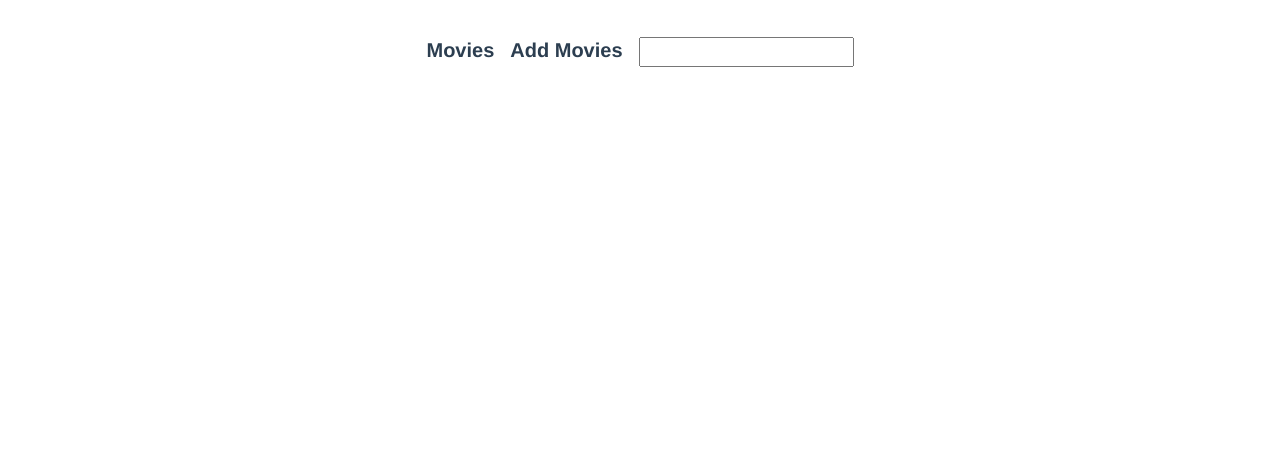
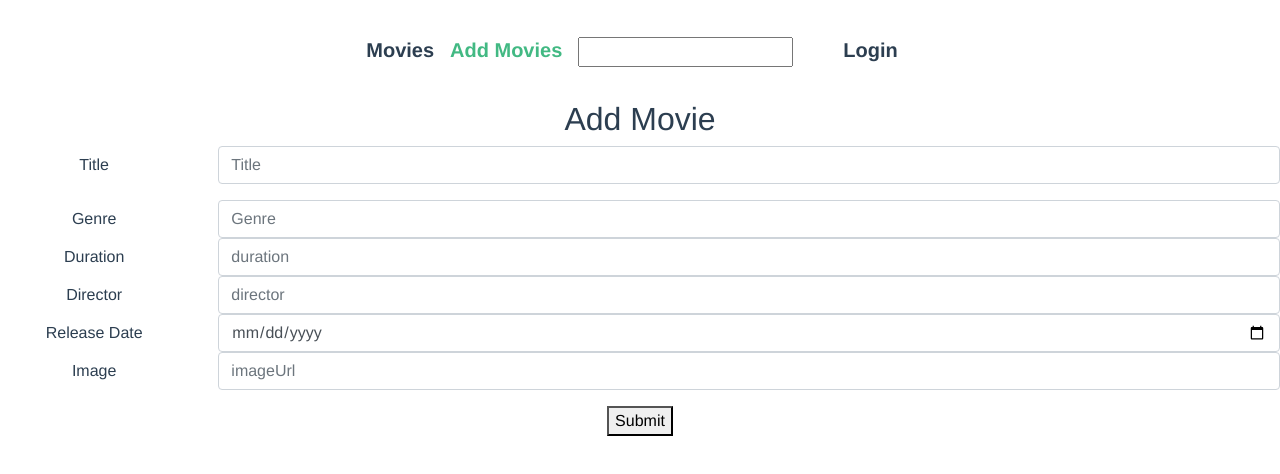
Before and after one commit to Vukasin993/movies-app, a Vue app: page /add-movie in a window 1280 px wide. Shown: the top 474 px of the page. Built offline with nearby package versions, Linux system fonts and the light colour scheme; sample sign-in values are in the browser's storage.

Commit message:
Add new component, create AddMovie form, and Login Form

```diff
--- /dev/null
+++ b/src/components/AddMovie.vue
@@ -0,0 +1,70 @@
+<template>
+    <div>
+        <h2>Add Movie</h2>
+        <form @submit.prevent="addMovie">
+        <div class="form-group row">
+            <label for="title" class="col-sm-2 col-form-label">Title</label>
+            <div class="col-sm-10">
+            <input v-model="movie.title" type="text" class="form-control"  placeholder="Title">
+            </div>
+
+        </div>
+        <div class="form-group row">
+             <label for="genre" class="col-sm-2 col-form-label">Genre</label>
+            <div class="col-sm-10">
+            <input v-model="movie.genre" type="text" class="form-control"  placeholder="Genre">
+            </div>
+            <label for="duration" class="col-sm-2 col-form-label">Duration</label>
+            <div class="col-sm-10">
+            <input v-model="movie.duration" type="text" class="form-control"  placeholder="duration">
+            </div>
+            <label for="director" class="col-sm-2 col-form-label">Director</label>
+            <div class="col-sm-10">
+            <input v-model="movie.director" type="text" class="form-control"  placeholder="director">
+            </div>
+            <label for="releaseDate" class="col-sm-2 col-form-label">Release Date</label>
+            <div class="col-sm-10">
+            <input v-model="movie.releaseDate" type="date" class="form-control"  placeholder="releaseDate">
+            </div>
+            <label for="imageUrl" class="col-sm-2 col-form-label">Image</label>
+            <div class="col-sm-10">
+            <input v-model="movie.imageUrl" type="text" class="form-control"  placeholder="imageUrl">
+            </div>
+        </div>
+        <button>Submit</button>
+        </form>
+    </div>
+</template>
+
+<script>
+import {movies} from '../services/Movies'
+export default {
+    name: 'movies',
+
+    data() {
+        return {
+                movie: {
+                    title: '',
+                    duration: '',
+                    director: '',
+                    genre: '',
+                    imageUrl: '',
+                    releaseDate: '',
+                    }
+            }
+    },
+
+    methods: {
+        addMovie() {
+            console.log(this.movie)
+            movies.add(this.movie)
+            this.$router.push('/movies')
+        },
+    }
+
+}
+</script>
+
+<style scoped>
+
+</style>
--- a/src/components/AppMovies.vue
+++ b/src/components/AppMovies.vue
@@ -45,7 +45,7 @@ import MovieCard from './MovieCard';
 import {store} from '../vuex/store';
 import PaginationButtons from './PaginationButtons';
 
-const PAGE_SIZE = 5;
+const PAGE_SIZE = 8;
 
 export default {
   name: 'AppMovies',
--- /dev/null
+++ b/src/components/Login.vue
@@ -0,0 +1,27 @@
+<template>
+    <div>
+        <h1>Login</h1>
+        <form @submit.prevent="">
+            <div class="form-group">
+                <label for="email">Email address:</label>
+                <input type="email" class="form-control" id="email">
+            </div>
+            <div class="form-group">
+                <label for="pwd">Password:</label>
+                <input type="password" class="form-control" id="pwd">
+            </div>
+            <button type="submit" class="btn btn-default">Submit</button>
+        </form>
+    </div>
+</template>
+
+<script>
+
+export default {
+    name: 'Login',
+}
+</script>
+
+<style scoped>
+
+</style>
--- a/src/components/MovieCard.vue
+++ b/src/components/MovieCard.vue
@@ -1,7 +1,7 @@
     <template>
     <div >
 
-        <div class="card"  style="width: 350px; margin-bottom: 30px;">
+        <div class="card"  style="width: 300px; height: 800px; margin-bottom: 30px;">
             <img class="card-img-top" :src="movie.imageUrl" alt="Card image cap">
             <div class="card-body" :class="{'is-selected': isSelected}">
             <h5 class="card-title">{{movie.title}}</h5>
@@ -73,7 +73,11 @@
 
   <style scoped>
     img {
-        height: 500px;
+        height: 400px;
+    }
+
+    .card-body {
+        height: 150px;
     }
     .is-selected {
         background-color: rgb(178, 224, 224)
--- a/src/components/NavBar.vue
+++ b/src/components/NavBar.vue
@@ -1,19 +1,27 @@
 <template>
+<div>
     <div id="nav">
       <router-link to="/" class="navbar-brand">Movies</router-link>
-      <router-link to="/" class="navbar-brand">Add Movies</router-link>
+      <router-link to="/add-movie" class="navbar-brand">Add Movies</router-link>
       <input @input="handleSearchTextChange" />
+      <router-link to="/login" class="navbar-brand login"> Login</router-link>
     </div>
+    <div>
+
+    </div>
+</div>
+
 </template>
 
 <script>
 import {mapGetters, mapMutations} from 'vuex'
+// import AddMovie from './AddMovie'
 
 
 export default {
     name: 'NavBar',
     components: {
-
+    // AddMovie
   },
 
 
@@ -35,6 +43,8 @@ export default {
 }
 </script>
 
-<style lang="stylus" scoped>
-
+<style scoped>
+  .login {
+    margin-left: 50px;
+  }
 </style>
--- a/src/components/PaginationButtons.vue
+++ b/src/components/PaginationButtons.vue
@@ -12,7 +12,7 @@
 
 </template>
 <script>
-const PAGE_SIZE = 5;
+const PAGE_SIZE = 8;
 
 export default {
     name: 'PaginationButtons',
--- a/src/router/index.js
+++ b/src/router/index.js
@@ -1,19 +1,33 @@
 import Vue from 'vue'
 import VueRouter from 'vue-router'
 import AppMovies from '../views/Movies.vue'
+import AddMovie from '../components/AddMovie'
+import Login from '../components/Login'
 
 Vue.use(VueRouter)
 
 const routes = [
   {
     path: '/',
-    redirect: '/movies'
+    redirect: '/movies',
+    meta: { isAuthRequired: false }
   },
   {
     path: '/movies',
     name: 'app-movies',
     component: AppMovies
-  }
+  },
+  {
+    path: '/add-movie',
+    name: 'add-movie',
+    component: AddMovie,
+    meta: { isAuthRequired: true }
+  },
+  {
+    path: '/login',
+    name: 'login',
+    component: Login
+  },
 ]
 
 const router = new VueRouter({
@@ -21,5 +35,24 @@ const router = new VueRouter({
   base: process.env.BASE_URL,
   routes
 })
+// router.beforeEach(authGuard);
+// router.beforeEach(guestGuard);
+router.beforeEach(function authGuard(to, from, next) {
+  console.log('GLOBAL GUARD', { meta: to.meta.isAuthRequired });
+  if (!to.meta.isAuthRequired) {
+    console.log('not required');
+    next();
+  } else if (!localStorage.getItem('token')) {
+    console.log('REDIRECTION');
+    next('/login');
+  } else {
+    console.log('pass');
+    next();
+  }
+});
+router.beforeEach((to, from, next) => {
+  console.log('GLOBAL GUARD 2');
+  next();
+});
 
 export default router
--- a/src/services/Movies.js
+++ b/src/services/Movies.js
@@ -2,12 +2,24 @@ import axios from 'axios';
 
 class Movies {
     constructor() {
-        axios.defaults.baseURL = 'http://localhost:3000/api';
+        axios.defaults.baseURL = 'http://localhost:8000/api';
+        axios.interceptors.request.use(function(config) {
+            const token = localStorage.getItem('token');
+            if(token) {
+                config.headers.Authoratization = "Bearer " + token;
+            }
+            return config;
+        });
     }
     async getAll() {
         const response = await axios.get('/movies');
 
         return response.data
+    }
+
+    add(data) {
+        return axios.post('/movies', data);
+
     }
 
     deleteMovie(id) {
--- a/src/vuex/actions.js
+++ b/src/vuex/actions.js
@@ -11,5 +11,11 @@ export const actions= {
         movies.deleteMovie(id);
         console.log('akcija posle await')
         state.commit('deleteMovie', id)
+    },
+
+    addMovie(state) {
+        const data = movies.addMovie();
+        state.commit('addMovie', data);
+
     }
 }
--- a/src/vuex/mutations.js
+++ b/src/vuex/mutations.js
@@ -7,7 +7,10 @@ export const mutations = {
         state.movies = state.movies.filter(movies => movies.id !== id);
     },
 
+    addMovie(state, payload) {
+        state.movies = payload
 
+    },
     setSearchText(state, searchText) {
         state.searchText = searchText;
     },
```
Also changed, not shown: src/main.js (+22 -2 lines).
